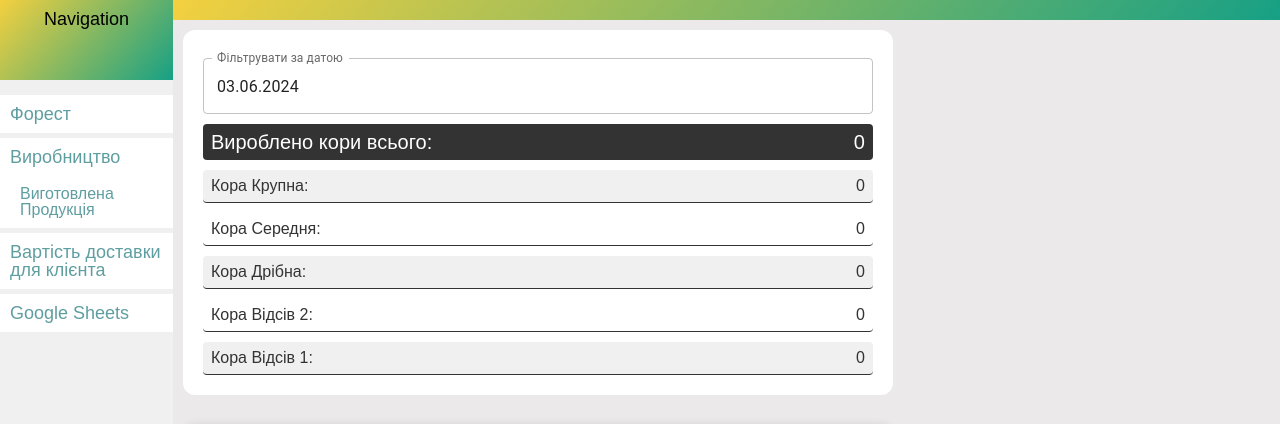
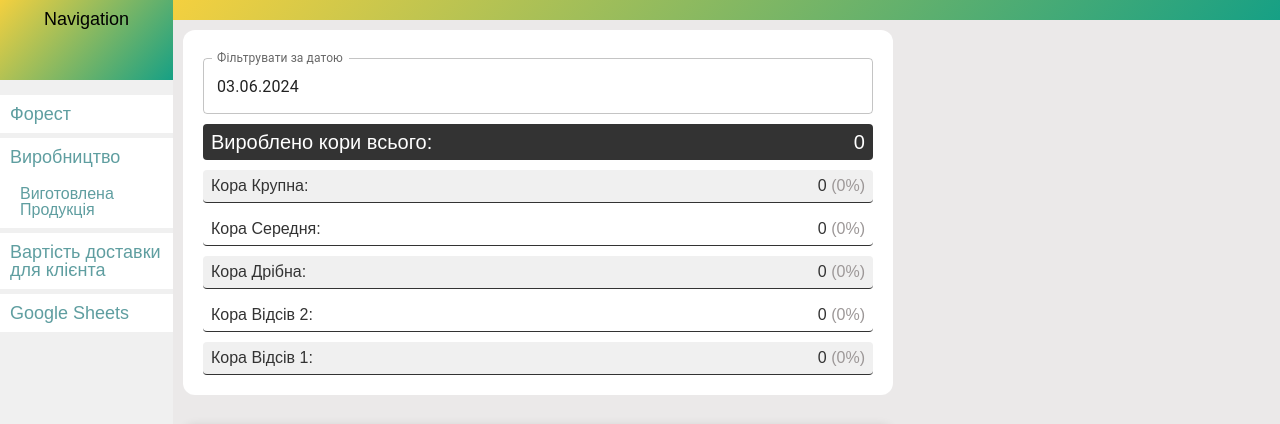
Before and after one commit to Bezobrazz/forest-ukraine, a React (Vite) app: page /google-sheets in a window 1280 px wide. Shown: the top 424 px of the page. Built offline with nearby package versions, Linux system fonts and the light colour scheme; no server answers.

Commit message:
added calculate persantage logic

```diff
--- a/src/pages/GoogleSheet/GoogleSheet.jsx
+++ b/src/pages/GoogleSheet/GoogleSheet.jsx
@@ -23,7 +23,6 @@ export const GoogleSheet = () => {
   const [isEditing, setIsEditing] = useState(false);
   const [editingLineNumber, setEditingLineNumber] = useState(null);
   const [loading, setIsLoading] = useState(false);
-
   const [totalQuantity, setTotalQuantity] = useState(0);
   const [totalPerProduct, setTotalPerProduct] = useState({
     "Кора Крупна": 0,
@@ -230,14 +229,20 @@ export const GoogleSheet = () => {
     setIsOpen(true);
   };
 
+  const calculatePercentage = (quantity, total) => {
+    if (total === 0) {
+      return 0; // запобігає діленню на нуль
+    }
+    return Math.round((quantity / total) * 100);
+  };
+
   const productsList = [
     {label: "Кора Крупна", quantity: totalPerProduct["Кора Крупна"]},
     {label: "Кора Середня", quantity: totalPerProduct["Кора Середня"]},
     {label: "Кора Дрібна", quantity: totalPerProduct["Кора Дрібна"]},
     {label: "Кора Відсів 2", quantity: totalPerProduct["Кора Відсів 2"]},
     {label: "Кора Відсів 1", quantity: totalPerProduct["Кора Відсів 1"]},
-  ]
-
+  ];
 
   return (
     <div className={styles.container}>
@@ -251,10 +256,12 @@ export const GoogleSheet = () => {
           <p>Вироблено кори всього:</p>
           <p>{totalQuantity}</p>
         </div>
-        {productsList.map((item, index) => <div key={index} className={styles.itemWrapper} style={{ backgroundColor: index % 2 === 0 ? '#f0f0f0' : '#ffffff' }}>
-          <p>{item.label}: </p>
-          <p>{item.quantity}</p>
-        </div> )}
+        {productsList.map((item, index) => (
+          <div key={index} className={styles.itemWrapper} style={{ backgroundColor: index % 2 === 0 ? '#f0f0f0' : '#ffffff' }}>
+            <p>{item.label}:</p>
+            <p>{item.quantity} <span className={styles.persantage}>({calculatePercentage(item.quantity, totalQuantity)}%)</span></p>
+          </div>
+        ))}
       </div>
       <Card
         title={"Вироблено кори"}
--- a/src/pages/GoogleSheet/GoogleSheet.module.css
+++ b/src/pages/GoogleSheet/GoogleSheet.module.css
@@ -145,6 +145,6 @@ border-radius: 4px;
   display: flex;
   justify-content: space-between;
 }
-.allProductsQuantity{
-
+.persantage{
+  color: #9c9797;
 }
```
